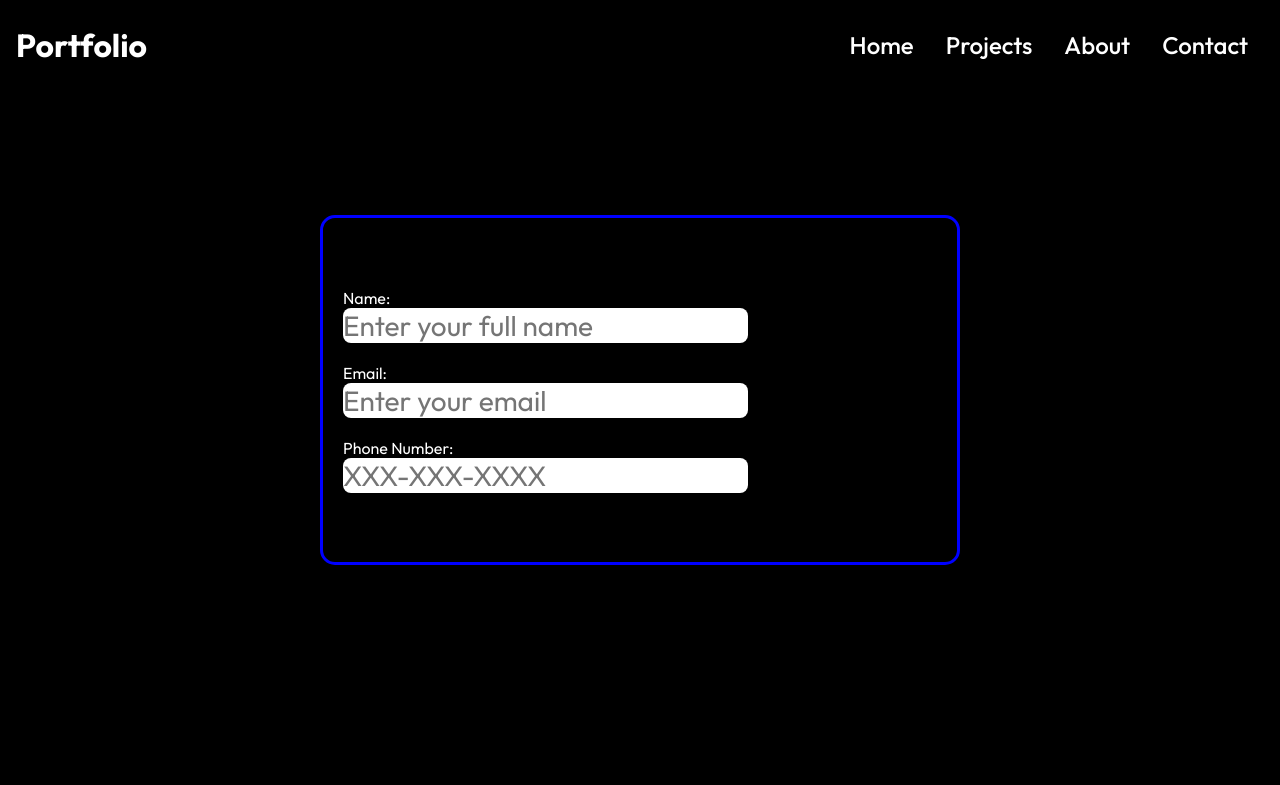
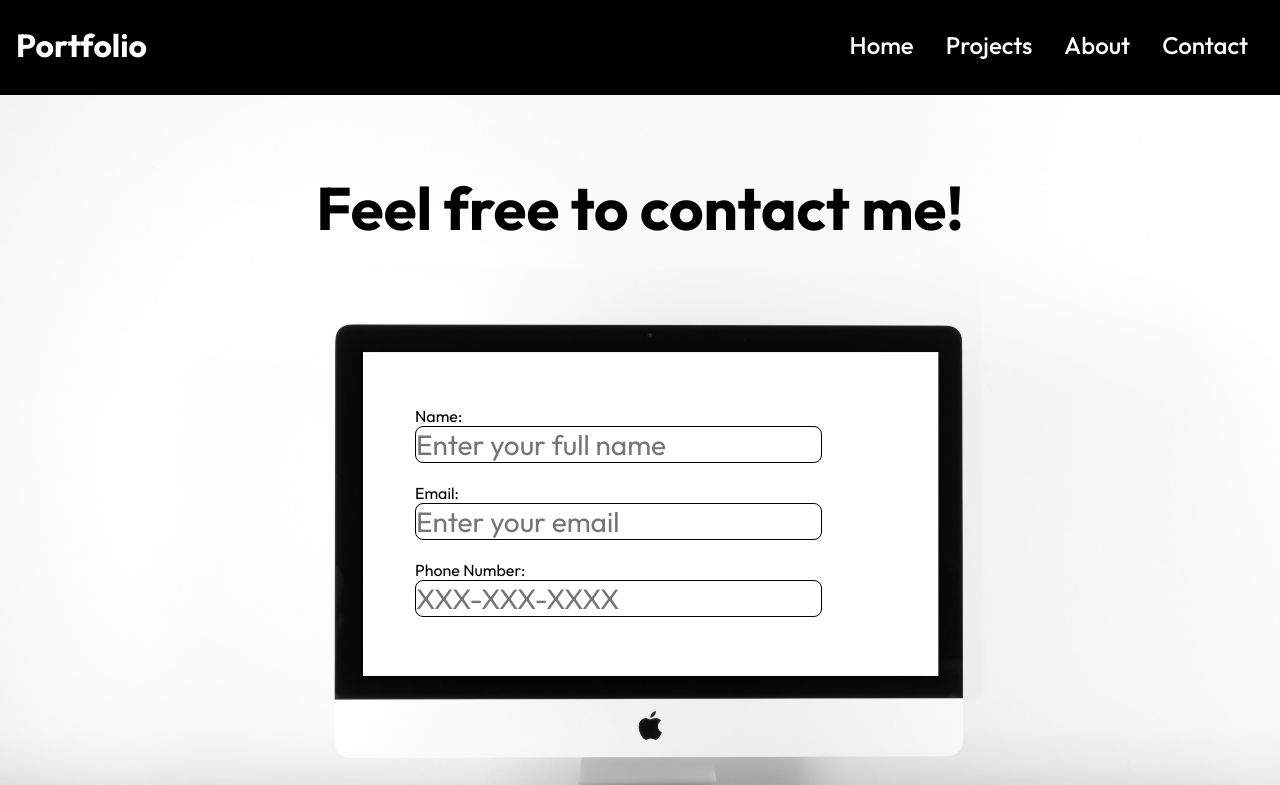
Before and after one commit to LoganAaron20/logans-portfolio, a React (Create React App) app: page /contact in a window 1280 px wide. Shown: the top 785 px of the page. Built offline with nearby package versions, Linux system fonts and the light colour scheme.

Commit message:
Added background image to contact form

```diff
--- a/src/routes/Contact.js
+++ b/src/routes/Contact.js
@@ -37,6 +37,9 @@ const Contact = () => {
       <br />
       <br />
       <div className="body">
+        <h1 style={{ color: "black", marginTop: "75px", fontSize: "60px" }}>
+          Feel free to contact me!
+        </h1>
         <div className="contact-form">
           <form onSubmit={onSubmit}>
             <div className="input">
@@ -83,6 +86,9 @@ const Contact = () => {
           </form>
         </div>
       </div>
+      <footer>
+        <Footer />
+      </footer>
     </>
   );
 };
--- a/src/routes/contact.styles.css
+++ b/src/routes/contact.styles.css
@@ -1,31 +1,35 @@
 .body {
+    background-image: url("../assets/quaritsch-photography-3xQ65cknLPk-unsplash.jpg");
+    background-size: cover;
     display: flex;
     flex-direction: column;
     align-items: center;
     margin-top: 15px;
+    height: 100vh;
+
 }
 
 .contact-form {
-    background-color: black;
+    /* background-color: black; */
+
     width: 50%;
     height: 350px;
     display: flex;
     flex-direction: column;
     justify-content: center;
     align-items: flex-start;
-    margin-top: 120px;
-    border: 3px solid blue;
-    border-radius: 15px;
+    margin-top: 90px;
+    margin-left: 150px;
     padding: 20px;
 }
 
 .input label {
-    color: white;
+    color: black;
     size: 50px;
 }
 
 .input input {
     font-size: 28px;
-    border: none;
+    border: 1px solid black;
     border-radius: 8px;
 }
```
Also changed, not shown: src/assets/quaritsch-photography-3xQ65cknLPk-unsplash.jpg (added).
